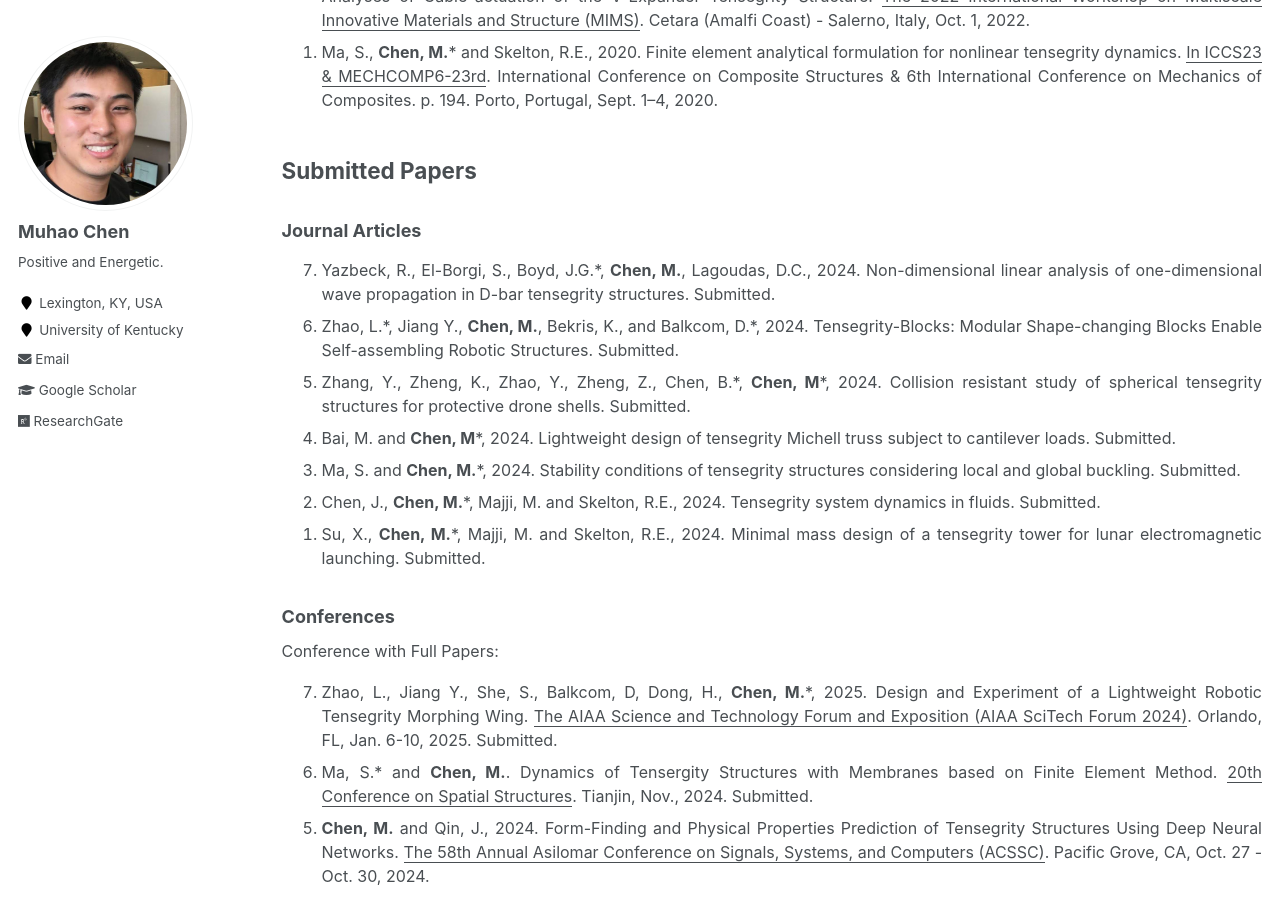
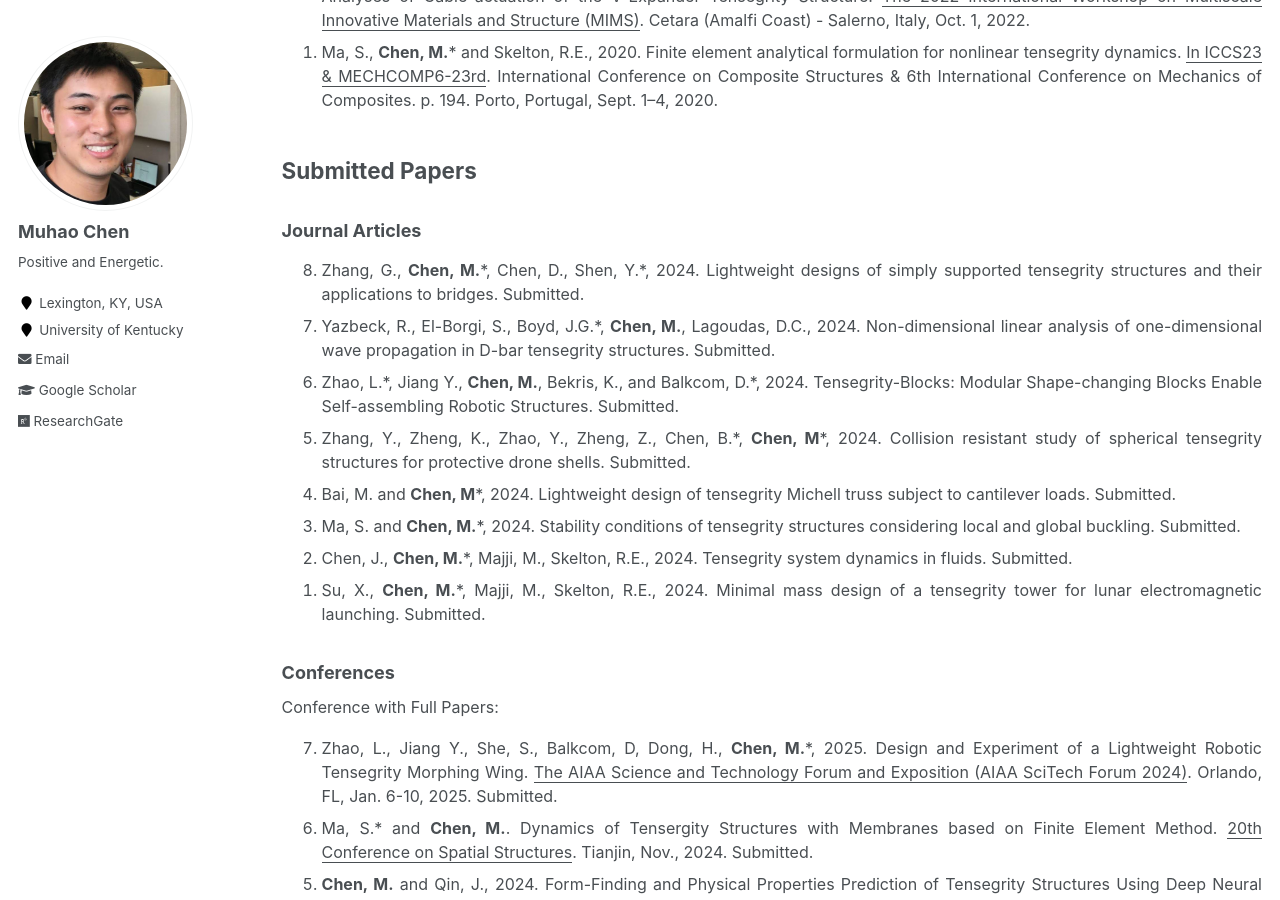
Before and after one commit to Muhao-Chen/muhao-chen.github.io, a Jekyll site: the page built from _pages/publication.md, in a window 1280 px wide and 900 px high, scrolled down 3611 px. Built offline with Jekyll 4.4.1, drawn with Linux system fonts in a browser that asks for light colours.

Commit message:
Update publication.md

```diff
--- a/_pages/publication.md
+++ b/_pages/publication.md
@@ -85,6 +85,7 @@ Conference with Abstracts:
 ### Journal Articles
 <font size=3>
 <ol reversed>
+<li> Zhang, G., <strong>Chen, M.</strong>*, Chen, D., Shen, Y.*, 2024. Lightweight designs of simply supported tensegrity structures and their applications to bridges. Submitted. </li>
 <li> Yazbeck, R., El-Borgi, S., Boyd, J.G.*, <strong>Chen, M.</strong>, Lagoudas, D.C., 2024. Non-dimensional linear analysis of one-dimensional wave propagation in D-bar tensegrity structures. Submitted. </li>
 <li> Zhao, L.*, Jiang Y., <strong>Chen, M.</strong>, Bekris, K., and Balkcom, D.*, 2024. Tensegrity-Blocks: Modular Shape-changing Blocks Enable Self-assembling Robotic Structures. Submitted. </li>
 <li> Zhang, Y., Zheng, K., Zhao, Y., Zheng, Z., Chen, B.*, <strong>Chen, M</strong>*, 2024. Collision resistant study of spherical tensegrity structures for protective drone shells. Submitted. </li>
@@ -95,8 +96,8 @@ Conference with Abstracts:
 <li>Ma, S. and <strong>Chen, M.</strong>*, 2024. Stability conditions of tensegrity structures considering local and global buckling. Submitted.</li>
 <!-- <li>Shen, Y., <strong>Chen, M.</strong>*, and Skelton, R.E., 2023. TsgDMC: Tensegrity Data-based Modeling and Control. <u>Journal of Open Source Software</u>. </li>
 <li>Ma, S., <strong>Chen, M.</strong>*, and Skelton, R.E., 2023. OriTsgEFA: Origami and Tensegrity Equilibrium and Form-finding Analysis. <u>Journal of Open Source Software</u>. </li> -->
-<li>Chen, J., <strong>Chen, M.</strong>*, Majji, M. and Skelton, R.E., 2024. Tensegrity system dynamics in fluids. Submitted.</li>
-<li>Su, X., <strong>Chen, M.</strong>*, Majji, M. and Skelton, R.E., 2024. Minimal mass design of a tensegrity tower for lunar electromagnetic launching. Submitted.</li>
+<li>Chen, J., <strong>Chen, M.</strong>*, Majji, M., Skelton, R.E., 2024. Tensegrity system dynamics in fluids. Submitted.</li>
+<li>Su, X., <strong>Chen, M.</strong>*, Majji, M., Skelton, R.E., 2024. Minimal mass design of a tensegrity tower for lunar electromagnetic launching. Submitted.</li>
 </ol>
 </font>
 
```
